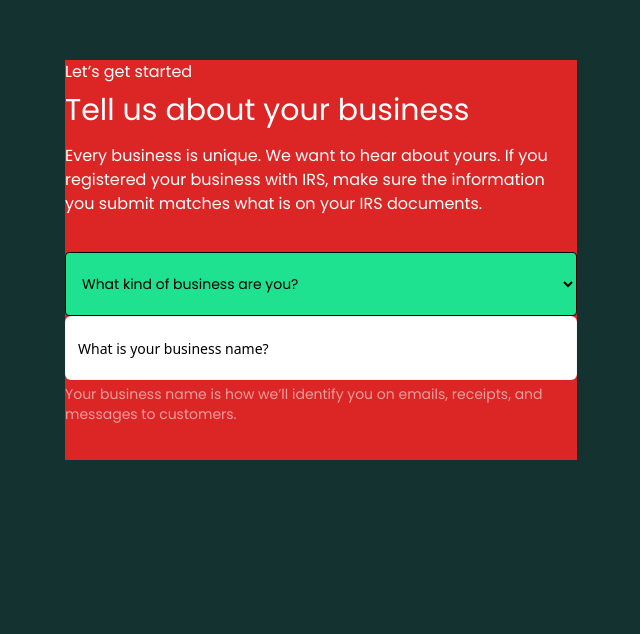
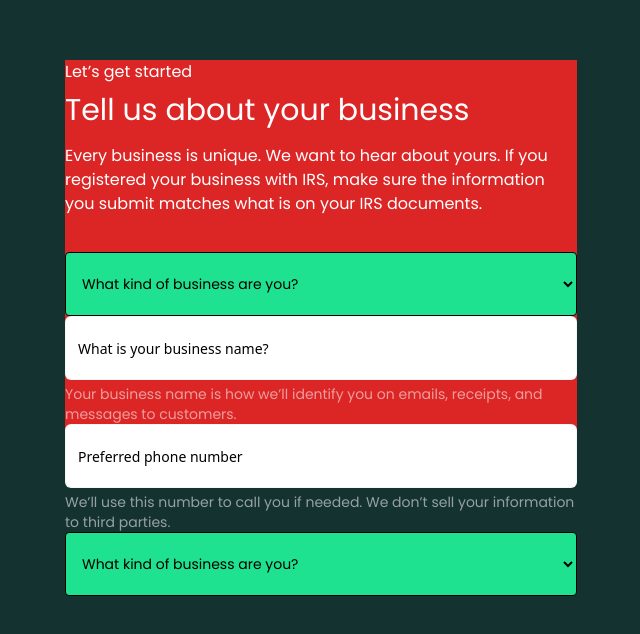
Before and after one commit to mohdyaserkt/hawkinvoice-clientSide, a Next.js app: page /getstarted in a window 1280 px wide. Shown: the part 140-774 px from the top of the page, without its empty margins (319-959 px from the left). Built offline with nearby package versions, Linux system fonts and the light colour scheme.

Commit message:
3 Aug 2023, 14:56

```diff
--- a/src/app/(organization)/getstarted/page.tsx
+++ b/src/app/(organization)/getstarted/page.tsx
@@ -61,6 +61,48 @@ const getStarted = () => {
                 />
                 <h3 className="text-white text-sm mt-1 text-opacity-55">Your business name is how we’ll identify you on emails, receipts, and messages to customers.</h3>
               </div>
+              <div>
+                <input
+                  type="text"
+                  className="w-full h-16 bg-white border border-gray-300 border-opacity-25 rounded-md px-3 py-2.5 font-sans text-sm text-blue-gray-700 outline-none placeholder:text-black"
+                  placeholder="Preferred phone number"
+                />
+                <h3 className="text-white text-sm mt-1 text-opacity-55">We’ll use this number to call you if needed. We don’t sell your information to third parties.</h3>
+              </div>
+
+              <div className="relative h-16 w-full min-w-[200px]">
+                <select className="peer h-full w-full rounded border px-3 py-2.5 text-sm font-normal text-blue-gray-700 outline outline-0 transition-all border-black bg-secondary">
+                  <option className="" value="" hidden selected>
+                    What kind of business are you?
+                  </option>
+                  <option
+                    value="brazil"
+                    className="rounded bg-white text-black"
+                  >
+                    Brazil
+                  </option>
+                  <option
+                    value="bucharest"
+                    className="rounded bg-white text-black"
+                  >
+                    Bucharest
+                  </option>
+                  <option
+                    value="london"
+                    className="rounded bg-white text-black"
+                  >
+                    London
+                  </option>
+                  <option
+                    value="washington"
+                    className="rounded bg-white text-black"
+                  >
+                    Washington
+                  </option>
+                </select>
+              </div>
+
+
             </div>
           </div>
         </div>
```
